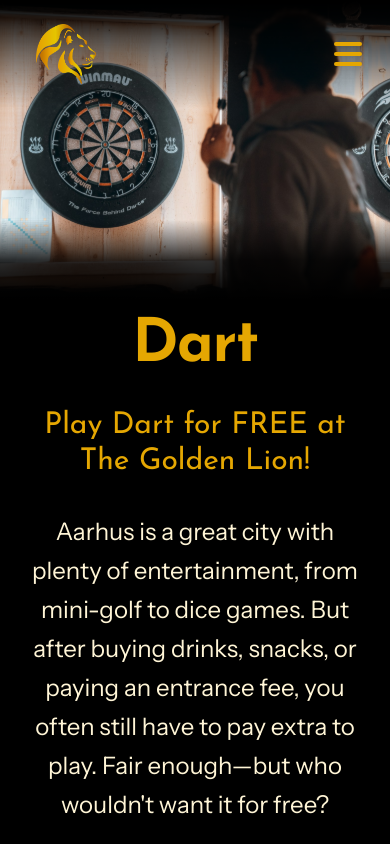
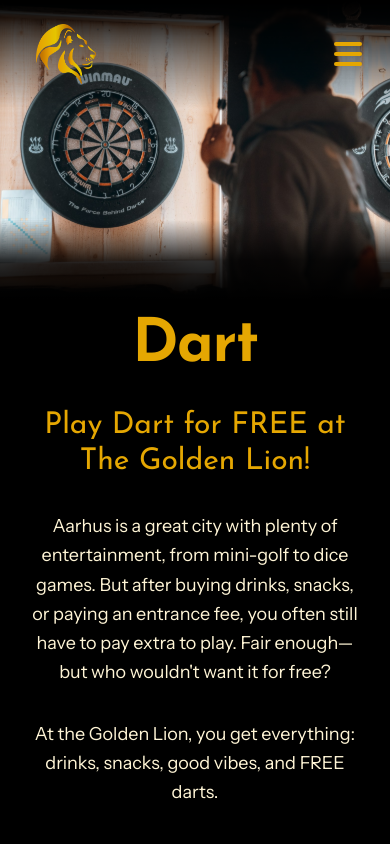
Before and after one commit to Heidi-Astrup/next-golden-lion, a Next.js app: page /dart in a window 390 px wide. Shown: the top 844 px of the page. Built offline with nearby package versions, Linux system fonts and the light colour scheme.

Commit message:
smaller font size in football and dart page

```diff
--- a/app/dart/page.js
+++ b/app/dart/page.js
@@ -28,14 +28,14 @@ export default function Dart() {
             Play Dart for FREE at The Golden Lion!
           </h2>
 
-          <p className="text-2xl md:text-3xl font-body text-[#FFF5D6] mb-8 leading-relaxed">
+          <p className="text-lg md:text-3xl font-body text-[#FFF5D6] mb-8 leading-relaxed">
             Aarhus is a great city with plenty of entertainment, from mini-golf
             to dice games. But after buying drinks, snacks, or paying an
             entrance fee, you often still have to pay extra to play. Fair
             enough—but who wouldn&apos;t want it for free?
           </p>
 
-          <p className="text-2xl md:text-3xl font-body text-[#FFF5D6] mb-12 leading-relaxed">
+          <p className="text-lg md:text-3xl font-body text-[#FFF5D6] mb-12 leading-relaxed">
             At the Golden Lion, you get everything: drinks, snacks, good vibes,
             and FREE darts.
           </p>
--- a/app/football/page.js
+++ b/app/football/page.js
@@ -35,13 +35,13 @@ export default function Football() {
             <p className="text-3xl md:text-4xl font-heading font-normal text-[#E5A702] mb-8 leading-snug">
               Watch Football at The Golden Lion!
             </p>
-            <p className="text-2xl md:text-3xl font-body mb-2 leading-snug">
+            <p className="text-lg md:text-3xl font-body mb-2 leading-snug">
               Catch all the big matches with us!
             </p>
-            <p className="text-2xl md:text-3xl font-body mb-2 leading-snug">
+            <p className="text-lg md:text-3xl font-body mb-2 leading-snug">
               Great atmosphere, cold drinks, and screens ready for every kick.
             </p>
-            <p className="text-2xl md:text-3xl font-body leading-snug mb-2">
+            <p className="text-lg md:text-3xl font-body leading-snug mb-2">
               Whether you&apos;re cheering for your favorite team or just
               enjoying a good game, The Golden Lion is the place to be.
             </p>
```
